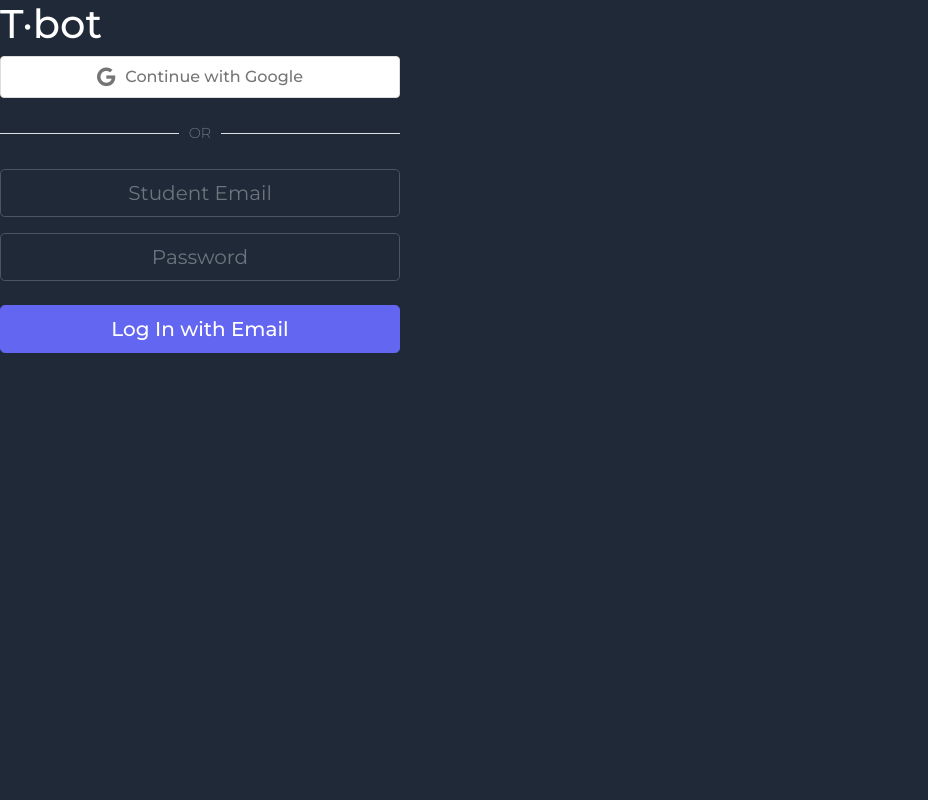
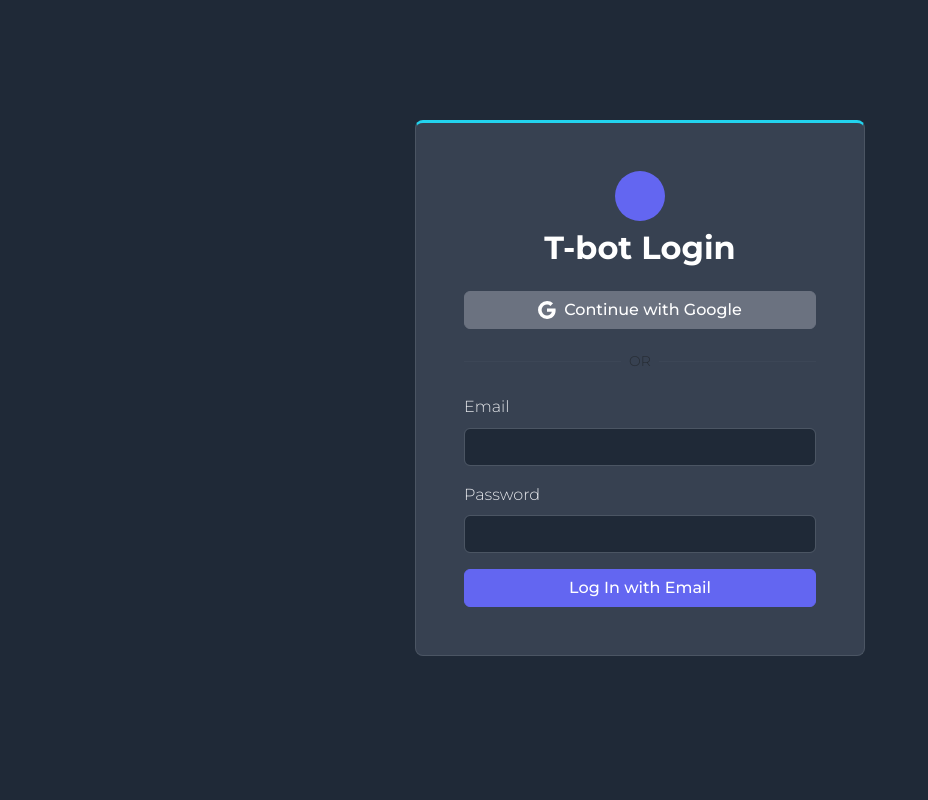
Before and after one commit to Krisp-arch/tbot-school-app, a Flask app: page /login in a window 1280 px wide. Shown: the whole page, without its empty margins (0-928 px from the left). Run offline with Flask 3, Linux system fonts and the light colour scheme; parts of the project's set-up code (start-up, migrations or seed data) failed here and were passed over.

Commit message:
feat: Landing page changes and styling

```diff
--- a/templates/layout.html
+++ b/templates/layout.html
@@ -63,6 +63,6 @@
     </div>
 
     <!-- We don't need Bootstrap JS for this custom theme, but keep it for future use if needed -->
-    <!-- <script src="https://cdn.jsdelivr.net/npm/bootstrap@5.3.3/dist/js/bootstrap.bundle.min.js"></script> -->
+    <script src="https://cdn.jsdelivr.net/npm/bootstrap@5.3.3/dist/js/bootstrap.bundle.min.js"></script>
 </body>
 </html>
--- a/templates/login.html
+++ b/templates/login.html
@@ -1,82 +1,62 @@
-<!DOCTYPE html>
+<!doctype html>
 <html lang="en">
 <head>
-    <meta charset="UTF-8">
-    <meta name="viewport" content="width=device-width, initial-scale=1.0">
-    <title>TBot - Login</title>
-    <link href="https://cdn.jsdelivr.net/npm/bootstrap@5.1.3/dist/css/bootstrap.min.css" rel="stylesheet">
-    <link rel="stylesheet" href="https://cdnjs.cloudflare.com/ajax/libs/font-awesome/6.0.0/css/all.min.css">
+    <meta charset="utf-8">
+    <meta name="viewport" content="width=device-width, initial-scale=1">
+    <title>Login - T-bot</title>
+    <!-- Link to Bootstrap for layout -->
+    <link href="https://cdn.jsdelivr.net/npm/bootstrap@5.3.3/dist/css/bootstrap.min.css" rel="stylesheet">
+    <!-- Link to your custom CSS for theming -->
     <link rel="stylesheet" href="{{ url_for('static', filename='css/style.css') }}">
-    <style>
-        .divider {
-            display: flex;
-            align-items: center;
-            text-align: center;
-            margin: 1.5rem 0;
-        }
-        .divider::before,
-        .divider::after {
-            content: '';
-            flex: 1;
-            border-bottom: 1px solid #dee2e6;
-        }
-        .divider-text {
-            padding: 0 10px;
-            color: #6c757d;
-            font-size: 0.9rem;
-        }
-        .btn-google {
-            background-color: #fff;
-            color: #757575;
-            border: 1px solid #ddd;
-            display: flex;
-            align-items: center;
-            justify-content: center;
-            padding: 0.5rem 1rem;
-            font-weight: 500;
-            transition: all 0.3s;
-        }
-        .btn-google:hover {
-            background-color: #f8f9fa;
-            border-color: #c6c7c9;
-        }
-        .btn-google i {
-            margin-right: 10px;
-            font-size: 1.2rem;
-        }
-    </style>
 </head>
-<body>
-    <div class="splash-container">
-         <header class="splash-header">
-            <h1 class="logo">T·bot</h1>
-        </header>
-        <main style="max-width: 400px; width: 90%;">
+<body style="background-color: var(--dark-bg);">
+
+    <div class="container d-flex align-items-center justify-content-center" style="min-height: 100vh;">
+        <div class="card text-center" style="max-width: 450px; width: 100%;">
+            <div class="card-body p-5">
+
+                <a href="{{ url_for('index') }}" class="d-block mb-4">
+                    <div class="sidebar-logo mx-auto" style="width: 50px; height: 50px;"></div>
+                    <h2 class="mt-2" style="font-weight: 700; color: white;">T-bot Login</h2>
+                </a>
+
                 {% with messages = get_flashed_messages(with_categories=true) %}
                     {% if messages %}
                         {% for category, message in messages %}
-                        <div class="alert alert-danger" role="alert">{{ message }}</div>
+                            <div class="alert alert-{{ category if category != 'error' else 'danger' }} text-center small py-2">{{ message }}</div>
                         {% endfor %}
                     {% endif %}
                 {% endwith %}
-            <a href="{{ url_for('google_login') }}" class="btn btn-google w-100 mb-3">
-                <i class="fab fa-google"></i> Continue with Google
+
+                <!-- Google Login Button -->
+                <a href="{{ url_for('google_login') }}" class="btn btn-secondary w-100 mb-3" style="display: flex; align-items: center; justify-content: center; gap: 0.5rem;">
+                    <svg xmlns="http://www.w3.org/2000/svg" width="18" height="18" fill="currentColor" class="bi bi-google" viewBox="0 0 16 16">
+                      <path d="M15.545 6.558a9.42 9.42 0 0 1 .139 1.626c0 2.434-.87 4.492-2.384 5.885h.002C11.978 15.292 10.158 16 8 16A8 8 0 1 1 8 0a7.689 7.689 0 0 1 5.352 2.082l-2.284 2.284A4.347 4.347 0 0 0 8 3.166c-2.087 0-3.86 1.408-4.492 3.304a4.792 4.792 0 0 0 0 3.063h.003c.635 1.893 2.405 3.301 4.492 3.301 1.078 0 2.004-.276 2.722-.764h-.003a3.702 3.702 0 0 0 1.599-2.431H8v-3.08h7.545z"/>
+                    </svg>
+                    Continue with Google
                 </a>
 
-            <div class="divider">
-                <span class="divider-text">OR</span>
+                <div class="d-flex align-items-center my-3">
+                    <hr class="flex-grow-1" style="border-color: var(--border-color);">
+                    <span class="mx-2 text-muted small">OR</span>
+                    <hr class="flex-grow-1" style="border-color: var(--border-color);">
                 </div>
 
-            <form method="POST" action="{{ url_for('login') }}">
+                <!-- Email Login Form -->
+                <form method="POST" class="text-start">
                     <div class="mb-3">
-                    <input type="email" class="form-control form-control-lg text-center" id="email" name="email" placeholder="Student Email" required>
+                        <label for="email" class="form-label">Email</label>
+                        <input type="email" name="email" id="email" class="form-control" required>
                     </div>
-                <div class="mb-4">
-                    <input type="password" class="form-control form-control-lg text-center" id="password" name="password" placeholder="Password" required>
+                    <div class="mb-3">
+                        <label for="password" class="form-label">Password</label>
+                        <input type="password" name="password" id="password" class="form-control" required>
                     </div>
-                <button type="submit" class="btn btn-primary w-100 btn-lg">Log In with Email</button>
+                    <button type="submit" class="btn btn-primary w-100">Log In with Email</button>
                 </form>
-        </main>
             </div>
+        </div>
+    </div>
+
 </body>
 </html>
```
Also changed, not shown: templates/home.html (+51 -35 lines), templates/index.html (+18 -14 lines). Lines whose indentation alone changed are shown as unchanged.
